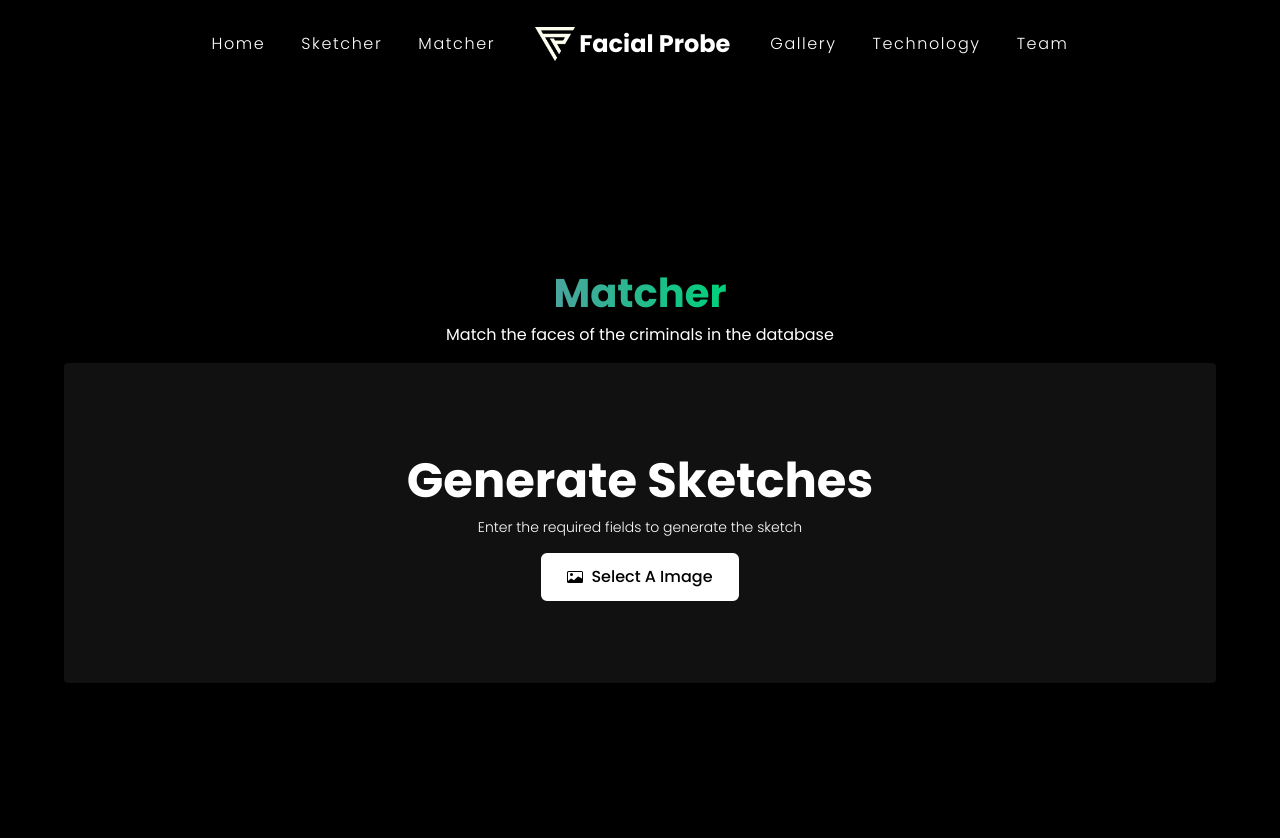
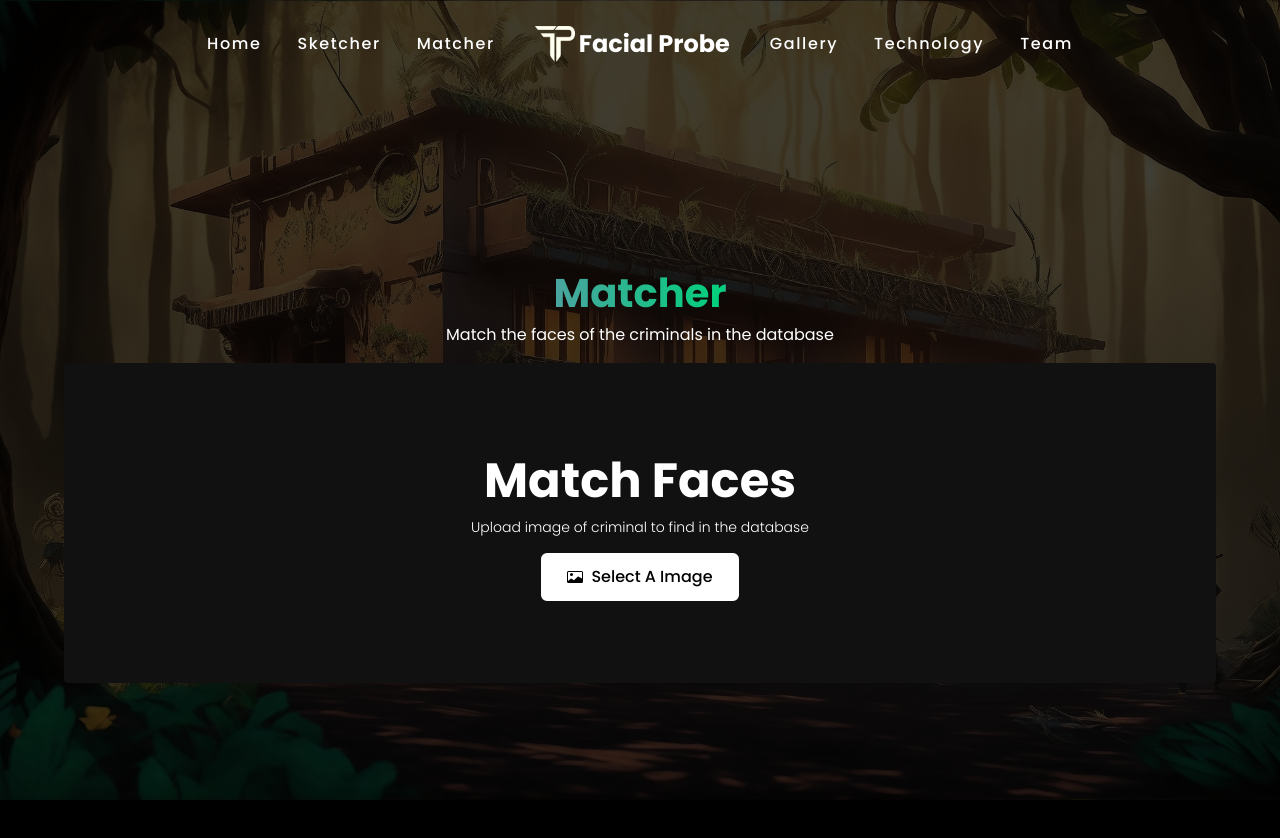
Before and after one commit to mumer119131/FacialProbe, a React (Vite) app: page /matcher in a window 1280 px wide. Shown: the top 838 px of the page. After the commit the page ends 800 px from the top, so only its background shows below. Built offline with nearby package versions, Linux system fonts and the light colour scheme; what tailwindcss-dark-mode would draw is missing.

Commit message:
completed face matcher

```diff
--- a/index.html
+++ b/index.html
@@ -8,7 +8,7 @@
   <title>Facial Probe</title>
 </head>
 
-<body class="bg-black">
+<body class="bg-black bg-opacity-30">
   <div id="root"></div>
   <script type="module" src="/src/main.jsx"></script>
 </body>
--- a/src/App.css
+++ b/src/App.css
@@ -10,6 +10,25 @@ body {
   background-size: 32px 32px;
   background-color: #ffffff; */
   color: white;
+  position: relative;
+  background-repeat: no-repeat;
+  background-size: cover;
+  background-position: center;
+
+}
+body::before {
+  content: '';
+  position: absolute;
+  top: 0;
+  left: 0;
+  width: 100%;
+  height: 100%;
+  background-image: url('./assets/bg_main.jpg');
+  background-repeat: no-repeat;
+  background-size: cover;
+  background-position: center;
+  opacity: 0.25; /* Adjust the opacity to control the darkness */
+  z-index: -1;
 }
 
 html {
@@ -22,7 +41,6 @@ section {
   max-width: 1440px;
   margin: auto;
   overflow: hidden;
-  margin-bottom: 5rem;
 }
 
 section>h2 {
@@ -31,6 +49,7 @@ section>h2 {
   text-align: center;
   background: linear-gradient(90deg, rgba(75,163,159,1) 0%, rgba(1,209,123,1) 100%);
   -webkit-background-clip: text;
+  background-clip: text;
   -webkit-text-fill-color: transparent;
   animation: moving-gradient 10s linear infinite;
 }
@@ -125,7 +144,13 @@ button:disabled {
   transition: 0.3s linear all;
 }
 
-
+.logo__item {
+  overflow: visible;
+  stroke: #fff;
+  stroke-width: 2;
+  stroke-linejoin: round;
+  stroke-linecap: round;
+}
 @keyframes shapes-r0t0iomd {
    33% {
       inset: -9px;
--- a/src/components/Home/Home.jsx
+++ b/src/components/Home/Home.jsx
@@ -5,6 +5,7 @@ import { animate } from 'framer-motion'
 import { useNavigate } from 'react-router-dom'
 // import SHAPE from '../../assets/shape.svg'
 import LOGO from '../../assets/fb_logo.png'
+import { motion } from 'framer-motion'
 const Home = () => {
     const textItems = [{name : 'sketch', color_one : '#4ba39f', color_two : '#01d17b'},
                         {name : 'justice', color_one : '#da6206', color_two : '#d1cb01'},
@@ -14,6 +15,16 @@ const Home = () => {
     const navigate = useNavigate()
     const [activeText, setActiveText] = React.useState(textItems[0])
     const [isButtonHovered, setIsButtonHovered] = React.useState(false)
+    const icon = {
+        hidden: {
+          pathLength: 0,
+          fill: "rgba(255, 255, 255, 0)",
+        },
+        visible: {
+            pathLength: 1,
+            fill: "rgba(255, 255, 255, 1)",
+        }
+      }
     const TextGradientGenerator = () => {
         return {
             background: `linear-gradient(90deg, ${activeText.color_one} 0%, ${activeText.color_two} 100%) 0 0 / 400% 100%`,
@@ -58,7 +69,35 @@ const Home = () => {
         <section className='min-h-[calc(100vh-88px)] flex items-center pt-[90px] justify-center flex-col w-full' data-aos="fade-right">
             <div className='flex items-center flex-wrap mt-12'>
                 <div className='flex items-center flex-col'>
-                    {/* <img src={LOGO} alt="shape" className='w-[100px] object-contain' /> */}
+                    <div className='h-28 w-28'>
+                        <motion.svg className='logo__item' id="Layer_1" data-name="Layer 1" xmlns="http://www.w3.org/2000/svg" viewBox="0 0 229.41 206.94"><title>fp_logo</title>
+
+                          <motion.path d="M-214.72,1642.36h70.22c8.91,0,14-3.43,15.46-12.24a48.83,48.83,0,0,0-.59-18.13c-1.79-7.89-6.58-10.73-14.66-10.74q-36,0-72,0h-7c5.86-7.57,10.93-14.29,16.25-20.82.74-.91,2.66-1.21,4-1.21,19.66-.06,39.31-.15,59,0,14.85.15,25.23,7.7,31.54,20.76a50.74,50.74,0,0,1,2.32,39.85c-5.23,15.14-17.15,23.83-33.2,24.11-13.16.23-26.32.07-39.48.08h-6.26c0,2.26,0,4.18,0,6.09,0,24.82-.08,49.64.08,74.46a17.14,17.14,0,0,1-3.69,11.43c-7.34,9.46-14.27,19.25-22.06,29.85Z" transform="translate(336.53 -1579.16)" variants={icon}  initial="hidden"
+                            animate="visible"
+                            transition={{
+                                default: { duration: 2, ease: "easeInOut" },
+                                fill: { duration: 2, ease: [1, 0, 0.8, 1] },
+                                repeat : Infinity
+                            }}/>
+
+                        <motion.path d="M-303.87,1621.72h79.74V1786.1c-4.92-6.62-8.65-12.72-13.43-17.84-10.29-11-13.56-23.44-12.95-38.51,1.12-27.45.22-55,.41-82.47,0-4.3-1.32-5.37-5.39-5.24-9.16.28-18.33-.13-27.49.19-4,.14-6.44-1.22-8.65-4.37C-295.34,1632.58-299.41,1627.56-303.87,1621.72Z" transform="translate(336.53 -1579.16)" variants={icon}  initial="hidden"
+                        animate="visible"
+                        transition={{
+                            default: { duration: 2, ease: "easeInOut" },
+                            fill: { duration: 2, ease: [1, 0, 0.8, 1] },
+                            repeat : Infinity
+                        }}/>
+
+                          <motion.path d="M-336.53,1579.4h123.64c-5.75,7.44-10.9,14.27-16.31,20.89-.71.87-2.74.93-4.16.93q-41.47.07-82.93,0c-1.39,0-3.34-.2-4.07-1.09C-325.69,1593.58-330.77,1586.85-336.53,1579.4Z" transform="translate(336.53 -1579.16)" variants={icon}  initial="hidden"
+                        animate="visible"
+                        transition={{
+                            default: { duration: 2, ease: "easeInOut" },
+                            fill: { duration: 2, ease: [1, 0, 0.8, 1] },
+                            repeat : Infinity
+                          }}/>
+                          </motion.svg>
+
+                    </div>
                     <h1 className='text-[4rem] lg:text-[5rem] font-bold text-center select-none'>
                         <span className='custom__transition' style={activeText.name == 'sketch' ? TextGradientGenerator() : defaultGradient}>Sketch</span>
                         <span className='custom__transition' style={activeText.name == 'justice' ? TextGradientGenerator() : defaultGradient}> Justice</span>
--- a/src/components/Matcher/Upload/Upload.jsx
+++ b/src/components/Matcher/Upload/Upload.jsx
@@ -1,19 +1,34 @@
 import React from 'react'
 import PrimaryButton from '../../Common/PrimaryButton/PrimaryButton'
 import {BsCardImage} from 'react-icons/bs'
-const Upload = () => {
+import {motion} from 'framer-motion'
+
+const Upload = ({handleImageChange, error}) => {
     const inputRef = React.useRef(null)
     const handleClick = () => {
         inputRef.current.click()
     }
+
   return (
     <div className='flex flex-col items-center gap-4'>
         <div>
-            <h2 className='text-center text-[3rem] font-bold select-none'><span className=''>Generate</span><span className=''> Sketches</span></h2>
-            <p className='text-sm font-light text-center select-none'>Enter the required fields to generate the sketch</p>
+            <h2 className='text-center text-[3rem] font-bold select-none'><span className=''>Match</span><span className=''> Faces</span></h2>
+            <p className='text-sm font-light text-center select-none'>Upload image of criminal to find in the database</p>
         </div>
-        <PrimaryButton onClick={handleClick} className='flex items-center justify-center gap-2'><BsCardImage /> Select A Image</PrimaryButton>
-        <input ref={inputRef} className='hidden' type="file" name="" id="" placeholder='Select A Image' accept="image/*" />
+        {
+            error && <p className='text-red text-sm'>{error}</p>
+        }
+        <PrimaryButton onClick={handleClick} className='flex items-center justify-center gap-2 overflow-hidden'>
+        <motion.i
+                    initial={{ right: 100 }}
+                    animate={{ right: 0 }}
+                    transition={{ duration: 0.5 }}
+                    className='relative'
+                >
+                    <BsCardImage />
+
+                </motion.i> Select A Image</PrimaryButton>
+        <input ref={inputRef} onChange={handleImageChange} className='hidden' type="file" name="" id="" placeholder='Select A Image' accept="image/*" />
     </div>
   )
 }
--- a/src/components/Navbar/Navbar.jsx
+++ b/src/components/Navbar/Navbar.jsx
@@ -25,7 +25,7 @@ const Navbar = () => {
 
     return (
         <>
-            <nav className={`hidden md:flex font-light max-w-[1440px] mx-auto w-full top-0 z-10 p-6 items-center justify-center gap-6`} id='home'>
+            <nav className={`hidden md:flex font-medium max-w-[1440px] mx-auto w-full top-0 z-10 p-6 items-center justify-center gap-6`} id='home'>
                 <ul className='gap-4 hidden md:flex md:gap-1'>
                     <li className='hover:bg-white hover:text-black py-2 px-4 rounded-full transition ease-in-out tracking-widest'>
                         <Link to="/">Home</Link>
--- a/src/components/Sketcher/Matching/Matching.jsx
+++ b/src/components/Sketcher/Matching/Matching.jsx
@@ -3,6 +3,7 @@ import {BsCalendar2Date} from 'react-icons/bs'
 import {GoLocation} from 'react-icons/go'
 import {GiCrimeSceneTape} from 'react-icons/gi'
 const Matching = ({matchingImage, image, matchImageDetails}) => {
+  console.log(image)
   return (
     <>
     <div className='flex gap-4 flex-wrap items-center justify-center'>
--- a/src/pages/Matcher/Matcher.jsx
+++ b/src/pages/Matcher/Matcher.jsx
@@ -1,13 +1,68 @@
-import React from 'react'
+import React, { useEffect } from 'react'
 import Upload from '../../components/Matcher/Upload/Upload'
+import axios from 'axios'
+import Loading from '../../components/Sketcher/Loading/Loading'
+import Matching from '../../components/Sketcher/Matching/Matching'
 
 const Matcher = () => {
+  const [matchImage, setMatchImage] = React.useState(null)
+  const [isLoading, setIsLoading] = React.useState(false)
+  const [selectedScreen, setSelectedScreen] = React.useState('upload')
+  const [matchingImage , setMatchingImage] = React.useState(null)
+  const [error, setError] = React.useState(null)
+  const [matchImageDetails, setMatchImageDetails] = React.useState(null)
+
+  const handleImageChange = async(e) => {
+    setIsLoading(true)
+    setError(null)
+    const file = e.target.files[0];
+    setMatchImage(URL.createObjectURL(file));
+    const formData = new FormData();
+    formData.append("image", file);
+    try{
+      const response = await axios.post("http://localhost:5000/match-image", formData, { responseType : 'blob'}, {
+        headers: {
+          "Content-Type": "multipart/form-data",
+        }
+      })
+      console.log(response)
+      const imgUrl = URL.createObjectURL(response.data)
+      setMatchingImage(imgUrl)
+      const fileName = response.headers.get('Content-Disposition').split('filename=')[1]
+      try{
+        const response = await axios.get(`http://localhost:5000/match-image-details?image_name=${fileName}`)
+        setMatchImageDetails(response.data)
+      }catch{
+        setError('Person not found in the database')
+      }
+      setIsLoading(false)
+      setSelectedScreen('match')
+    }catch(err){
+      if(err.response.status === 401){
+        setError('No face detected in the image')
+        setIsLoading(false)
+      }
+      console.log(err)
+    }
+  }
   return (
     <section className='min-h-[calc(100vh-88px)] flex items-center pt-[90px] justify-center flex-col w-full' id='sketcher' data-aos="fade-right">
         <h2 className='text-primary select-none'>Matcher</h2>
         <p className='select-none'>Match the faces of the criminals in the database</p>
+        {
+        }
         <div className='w-full flex items-center justify-center rounded mt-4 bg-background custom-shadow px-5 py-5 min-h-[20rem] overflow-hidden'>
-            <Upload />
+            {
+              !isLoading ? <div className='w-full h-full'>
+                {
+                  selectedScreen === 'upload' && <Upload error={error} handleImageChange={handleImageChange} />
+                }
+                {
+                  selectedScreen == 'match' && <Matching matchingImage={matchingImage} image={matchImage} matchImageDetails={matchImageDetails}/>
+                }
+                </div> : <Loading />
+
+            }
         </div>
     </section>
   )
```
Also changed, not shown: src/components/Sketcher/Welcome/Welcome.jsx (+14 -1 lines), src/assets/bg_main.jpg (added), src/assets/fb_logo.png.
